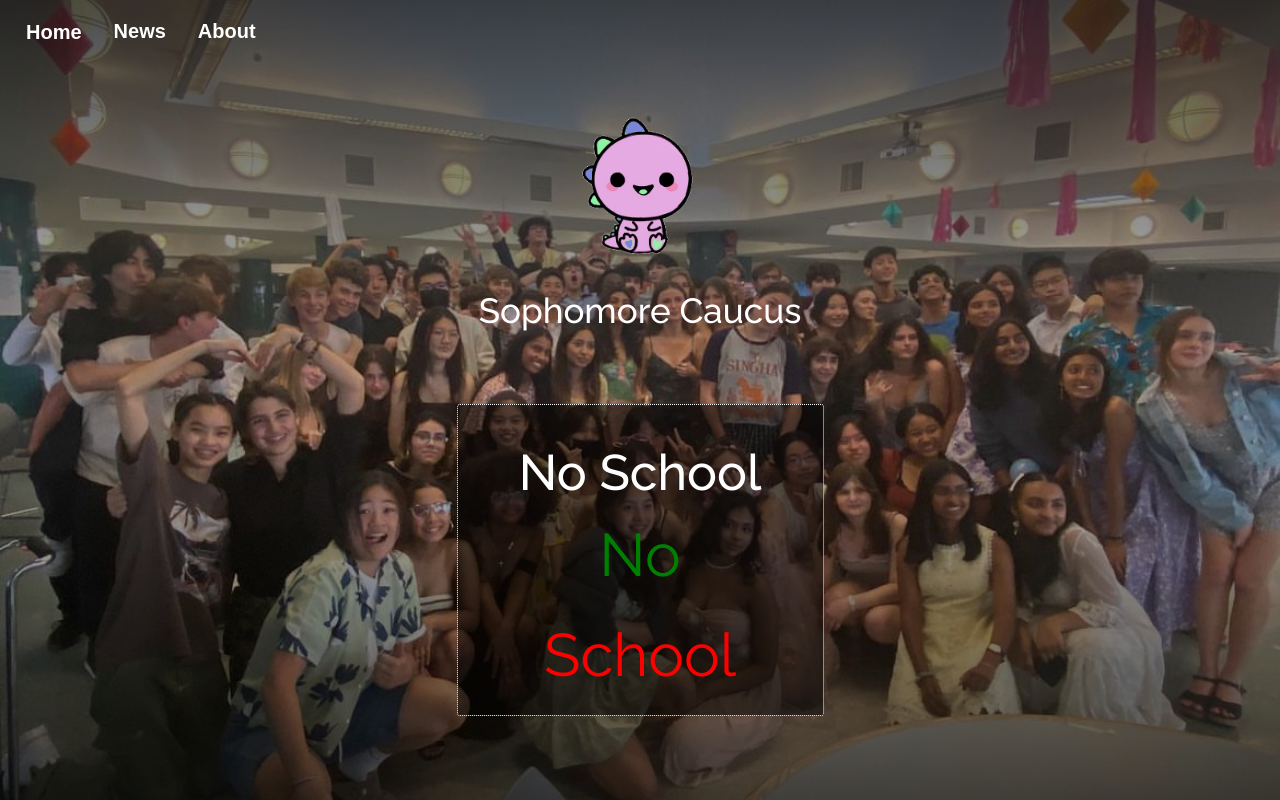
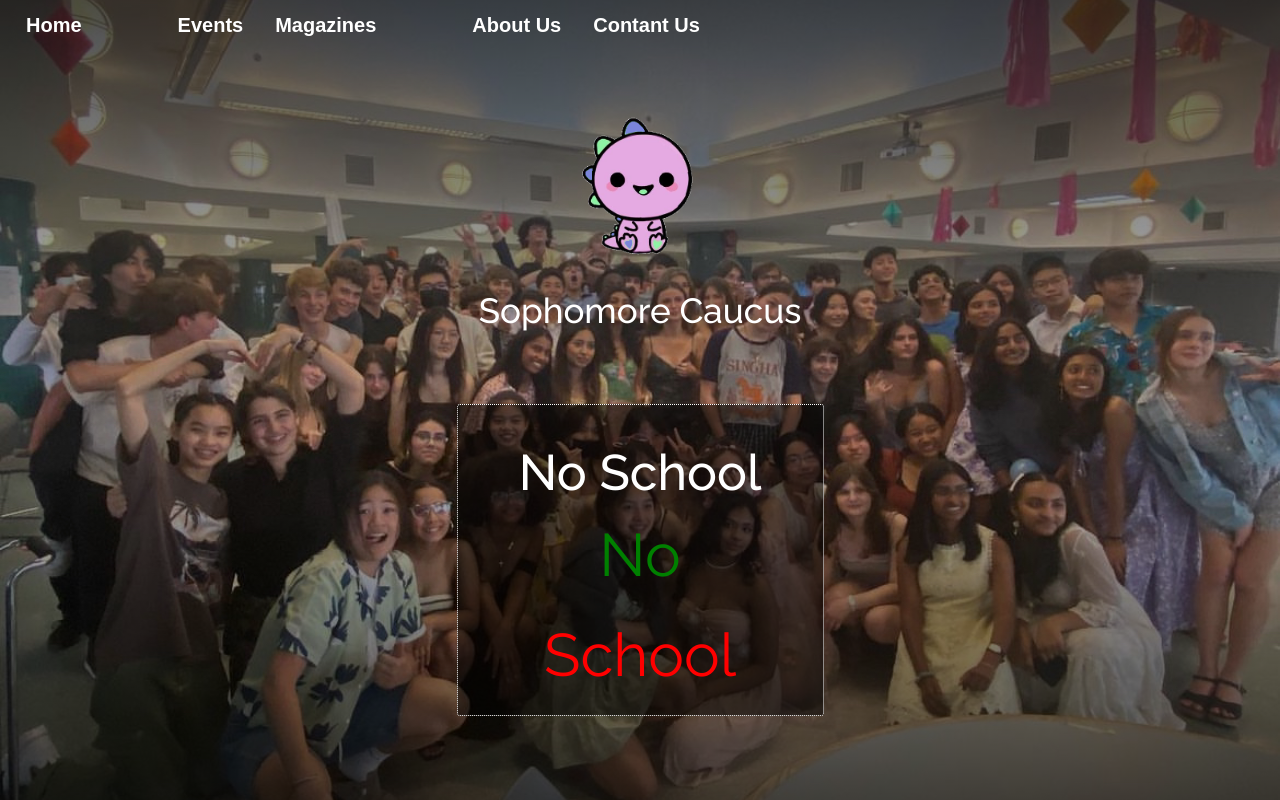
Before and after one commit to axelKeizoStahl/Sophomore-Caucus, a Next.js app: page / in a window 1280 px wide. Built offline with nearby package versions, Linux system fonts and the light colour scheme.

Commit message:
spread out navbar on desktop

```diff
--- a/src/app/components/navbar.css
+++ b/src/app/components/navbar.css
@@ -48,16 +48,29 @@
   font-weight: bolder;
 }
 
+.dropbtn {
+  display: none;
+}
+
+.dropdown-content {
+  margin-left: 5vw;
+};
+
 .navbar a:hover, .dropdown:hover .dropbtn {
   background-color: rgba(255, 0, 0, 0.2);
 }
 
+@media screen and (max-width: 700px) {
+  .dropbtn {
+    display: inline;
+  }
   .dropdown-content {
     display: none;
     position: absolute;
     background-color: rgba(255, 255, 255, 0.2);
     min-width: 160px;
     box-shadow: 0px 8px 16px 0px rgba(0, 0, 0, 0.2);
+    margin-left: 0;
   }
 
   .dropdown-content a {
@@ -74,3 +87,5 @@
   .dropdown:hover .dropdown-content {
     display: block;
   }
+
+}
```
Lines whose indentation alone changed are shown as unchanged.
